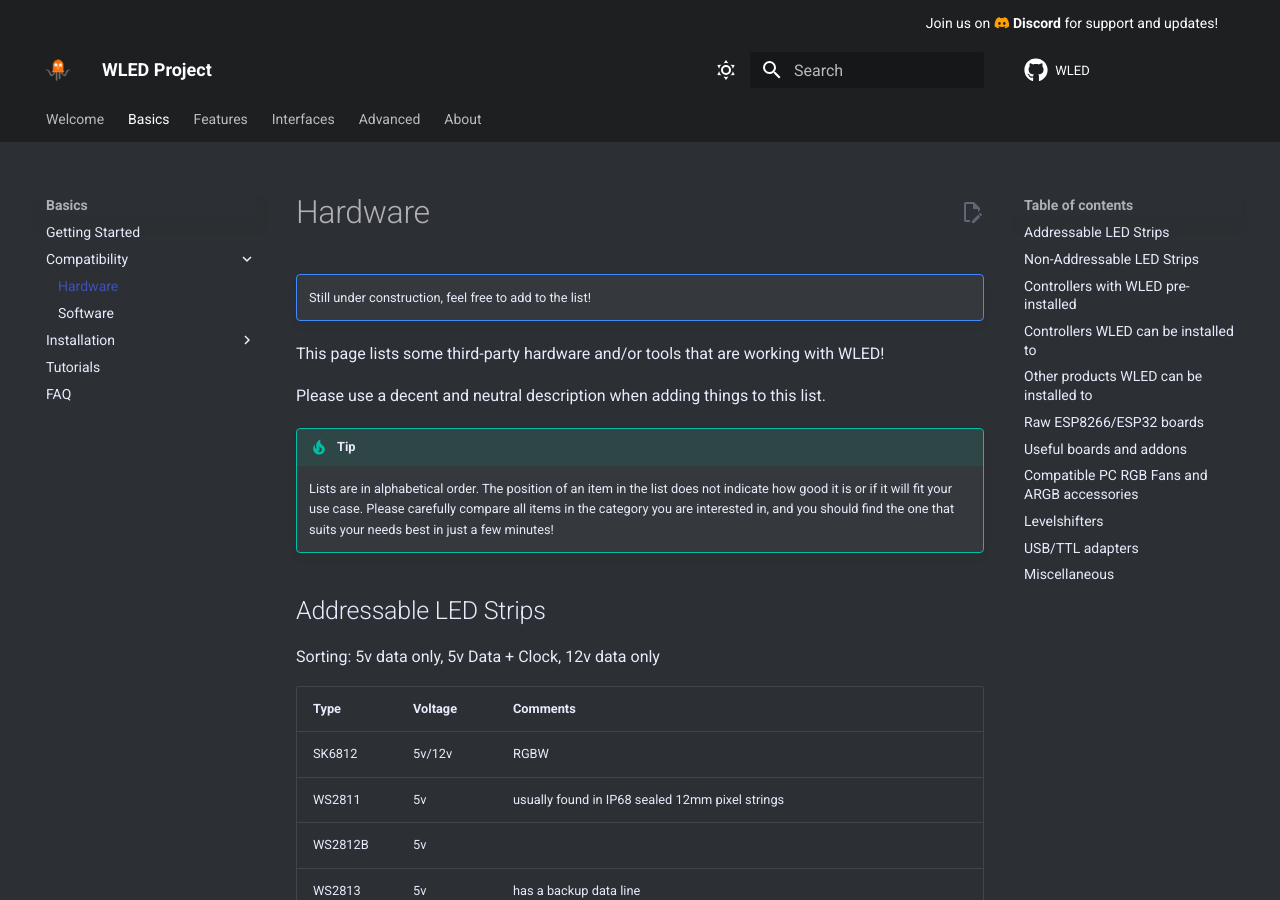
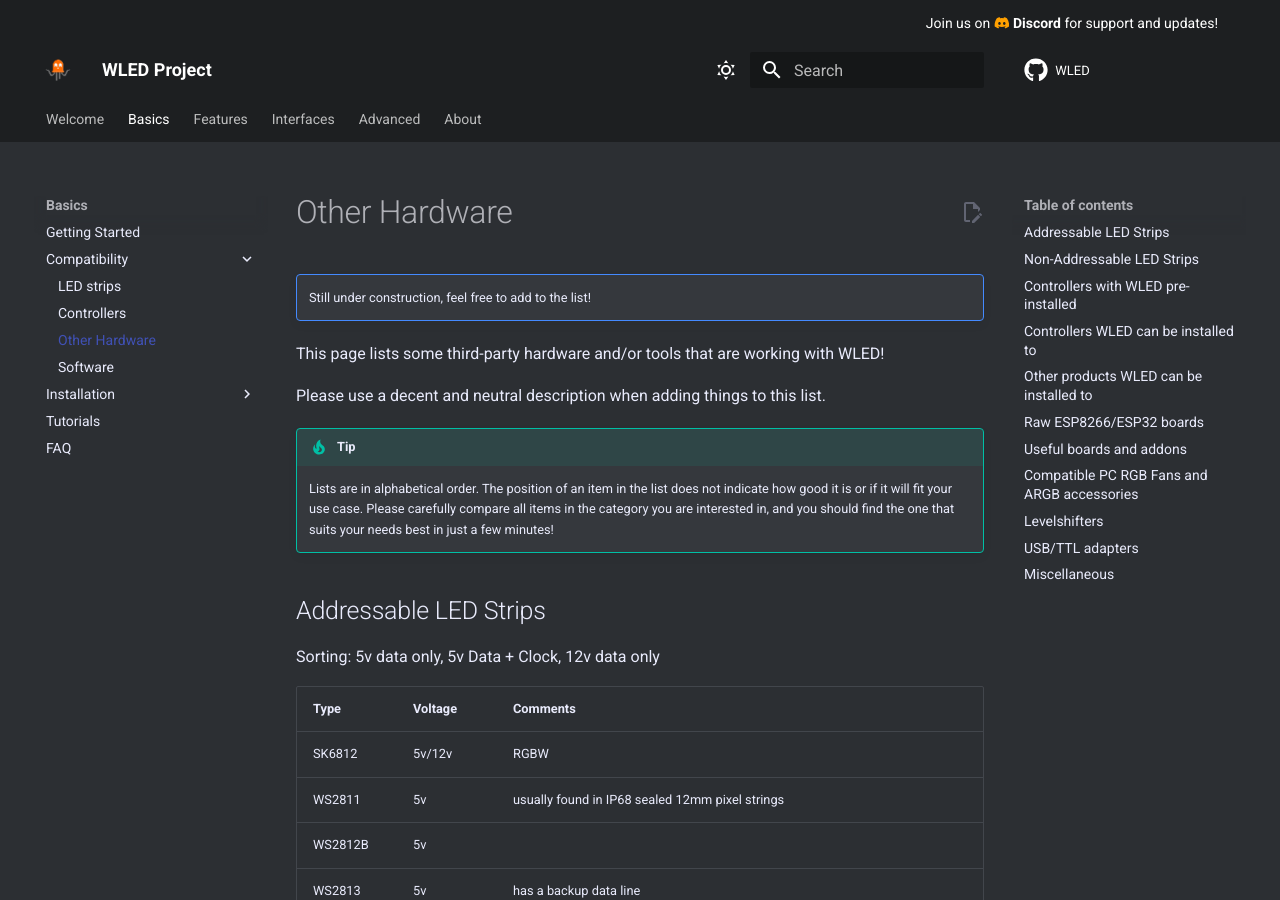
Before and after one commit to Aircoookie/WLED-Docs, an MkDocs documentation site: the page built from docs/basics/compatible-hardware.md, in a window 1280 px wide and 900 px high. Built offline with MkDocs 1.6.1 and Material for MkDocs 9.7.7, drawn with Linux system fonts in a browser that asks for light colours; comment, search, counter and statistics services are not loaded.

Commit message:
Update mkdocs.yml

```diff
--- a/mkdocs.yml
+++ b/mkdocs.yml
@@ -72,7 +72,9 @@ nav:
   - Basics:
     - Getting Started: basics/getting-started.md
     - Compatibility:
-      - Hardware: basics/compatible-hardware.md
+      - LED strips: basics/compatible-led-strips.md
+      - Controllers: basics/compatible-controllers.md
+      - Other Hardware: basics/compatible-hardware.md
       - Software: basics/compatible-software.md
     - Installation:
       - Install WLED Binary: basics/install-binary.md
```
